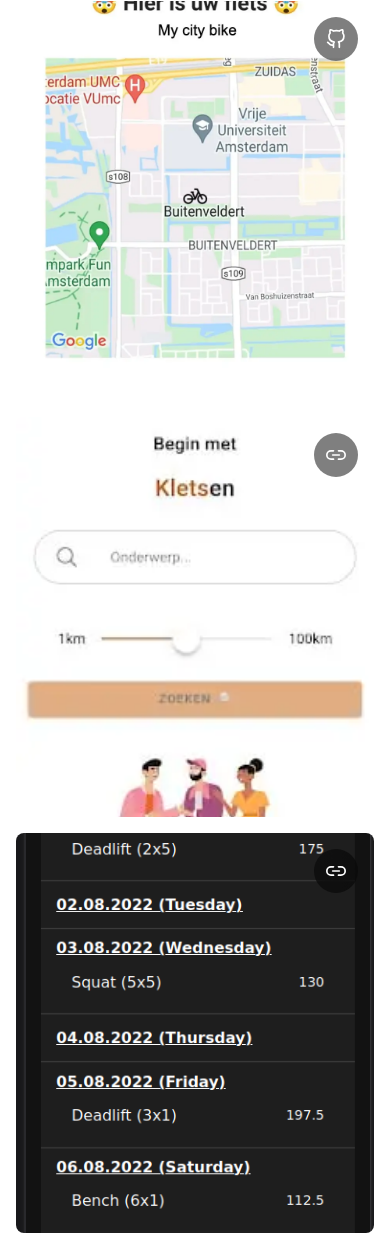
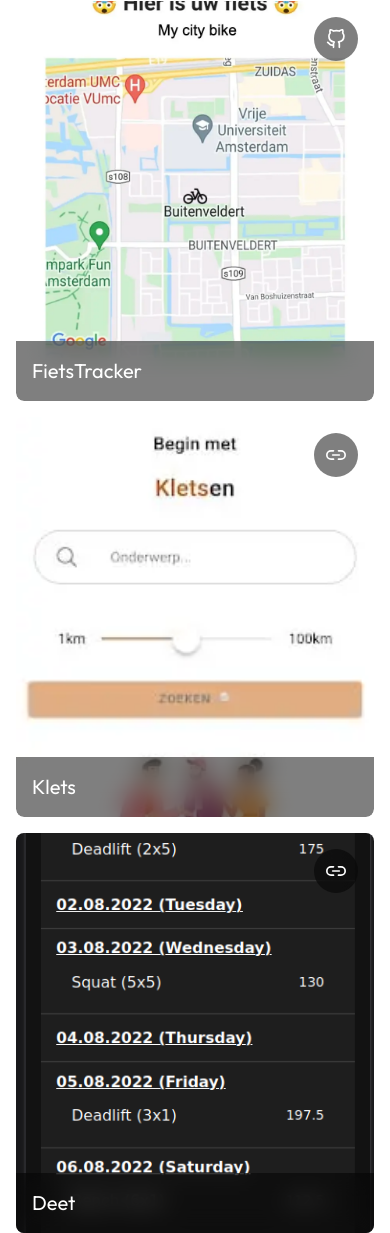
Before and after one commit to thebetar/VonkProgrammingAstro, an Astro site: page / in a window 390 px wide. Shown: the part 5118-6351 px from the top of the page. Built offline with nearby package versions, Linux system fonts and the light colour scheme; Astro itself is replaced by a stand-in of ours.

Commit message:
chore: show project name always on mobile

```diff
--- a/src/components/general/ProjectCard.astro
+++ b/src/components/general/ProjectCard.astro
@@ -70,7 +70,7 @@ const { title, thumbnail, liveUrl, githubUrl } = projectDetail;
 		/>
 	</a>
 	<div
-		class="absolute w-full bottom-0 left-0 backdrop-blur-md dark:text-white text-white bg-black/50 p-4 translate-y-[100%] group-hover:translate-y-0 transition duration-700"
+		class="absolute w-full bottom-0 left-0 backdrop-blur-md dark:text-white text-white bg-black/50 p-4 md:translate-y-[100%] group-hover:translate-y-0 transition duration-700"
 	>
 		<h3 class="mr-2 text-xl">{title}</h3>
 	</div>
```
